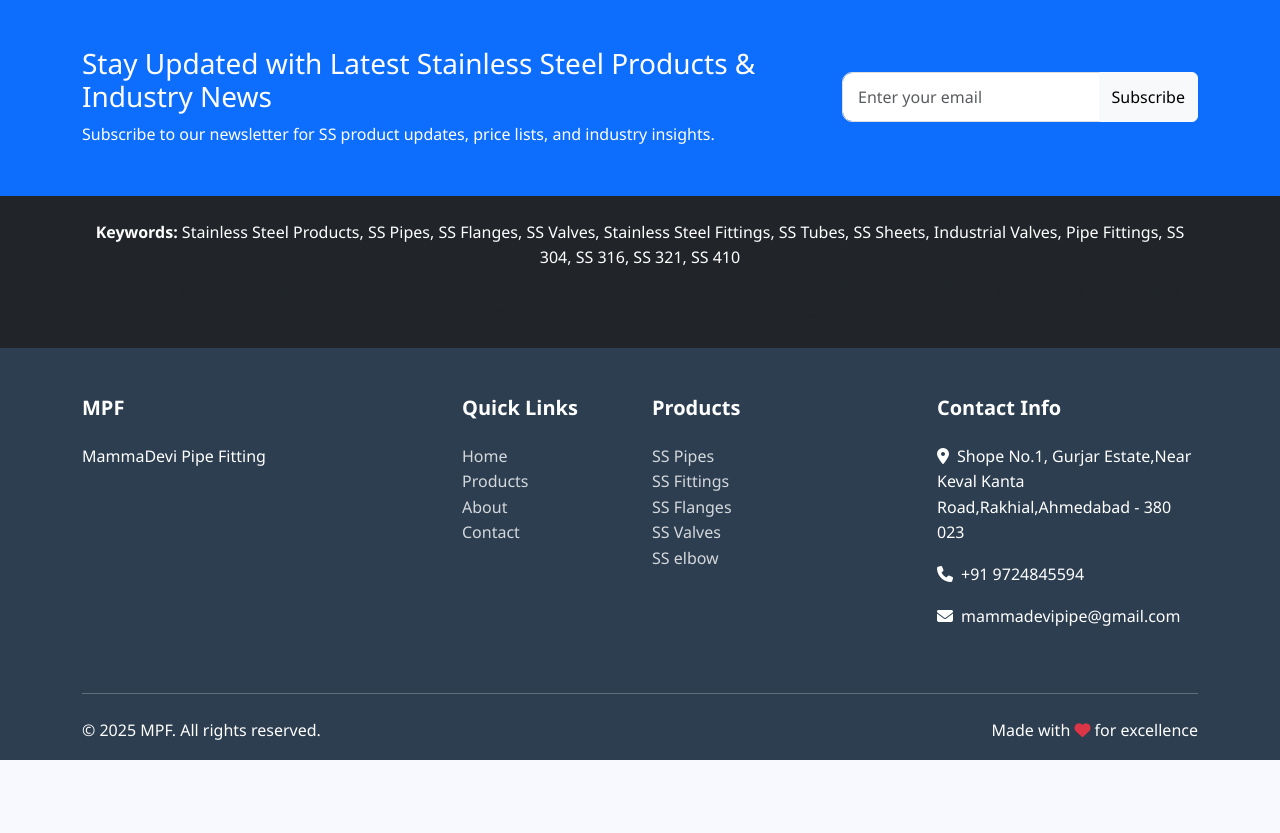
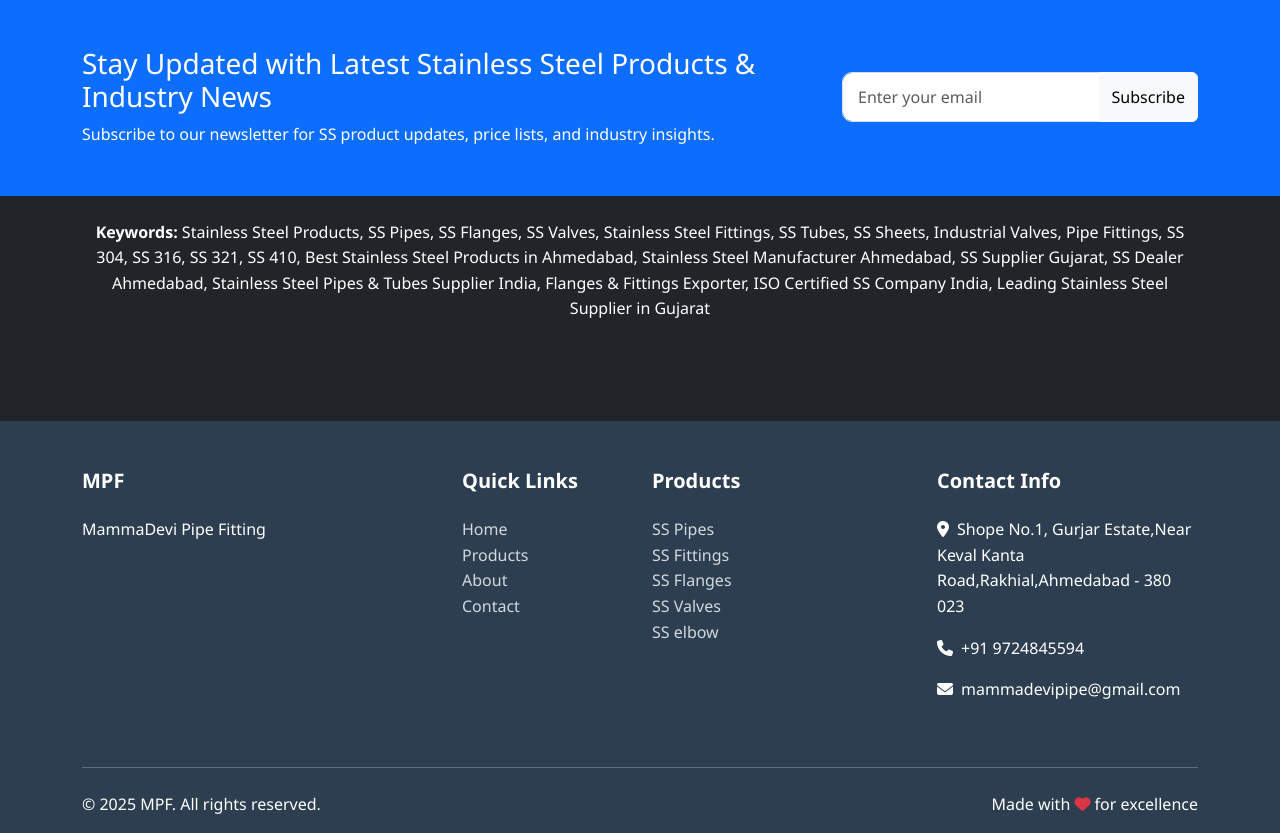
Before and after one commit to choyalsandeep01/mpf_django, a Django app: page / in a window 1280 px wide. Shown: the part 4678-5511 px from the top of the page. Before the commit the page ends 5438 px from the top, so only its background shows below. Run offline with Django 4.2, Linux system fonts and the light colour scheme; data comes from the database, SQL or seed files in the repository; some libraries are stand-ins or nearby versions.

Commit message:
Update index.html

```diff
--- a/templates/index.html
+++ b/templates/index.html
@@ -307,11 +307,16 @@
         <div class="row">
             <div class="col-12">
                 <div class="text-center">
-                    <p class="mb-2"><strong>Keywords:</strong> Stainless Steel Products, SS Pipes, SS Flanges, SS Valves, Stainless Steel Fittings, SS Tubes, SS Sheets, Industrial Valves, Pipe Fittings, SS 304, SS 316, SS 321, SS 410</p>
-                    <p class="mb-0 small text-muted">Leading manufacturer and supplier of premium stainless steel products including seamless pipes, welded pipes, flanges, valves, fittings, tubes, sheets, and industrial components across various grades and specifications.</p>
+                    <p class="mb-2"><strong>Keywords:</strong> Stainless Steel Products, SS Pipes, SS Flanges, SS Valves, Stainless Steel Fittings, SS Tubes, SS Sheets, Industrial Valves, Pipe Fittings, SS 304, SS 316, SS 321, SS 410,
+                    Best Stainless Steel Products in Ahmedabad, Stainless Steel Manufacturer Ahmedabad, SS Supplier Gujarat, SS Dealer Ahmedabad, Stainless Steel Pipes & Tubes Supplier India, Flanges & Fittings Exporter, ISO Certified SS Company India, Leading Stainless Steel Supplier in Gujarat</p>
+
+                    <p class="mb-0 small text-muted">
+                        We are a trusted <strong>stainless steel manufacturer in Ahmedabad, Gujarat</strong>, offering premium SS products including pipes, flanges, valves, fittings, sheets, tubes, and industrial components. Known as one of the <em>best stainless steel suppliers in Ahmedabad</em>, we supply high-quality SS 304, SS 316, SS 321, SS 410 materials across India and worldwide. Contact us for wholesale SS products, industrial solutions, and custom stainless steel requirements.
+                    </p>
                 </div>
             </div>
         </div>
     </div>
 </section>
+
 {% endblock %}
```
